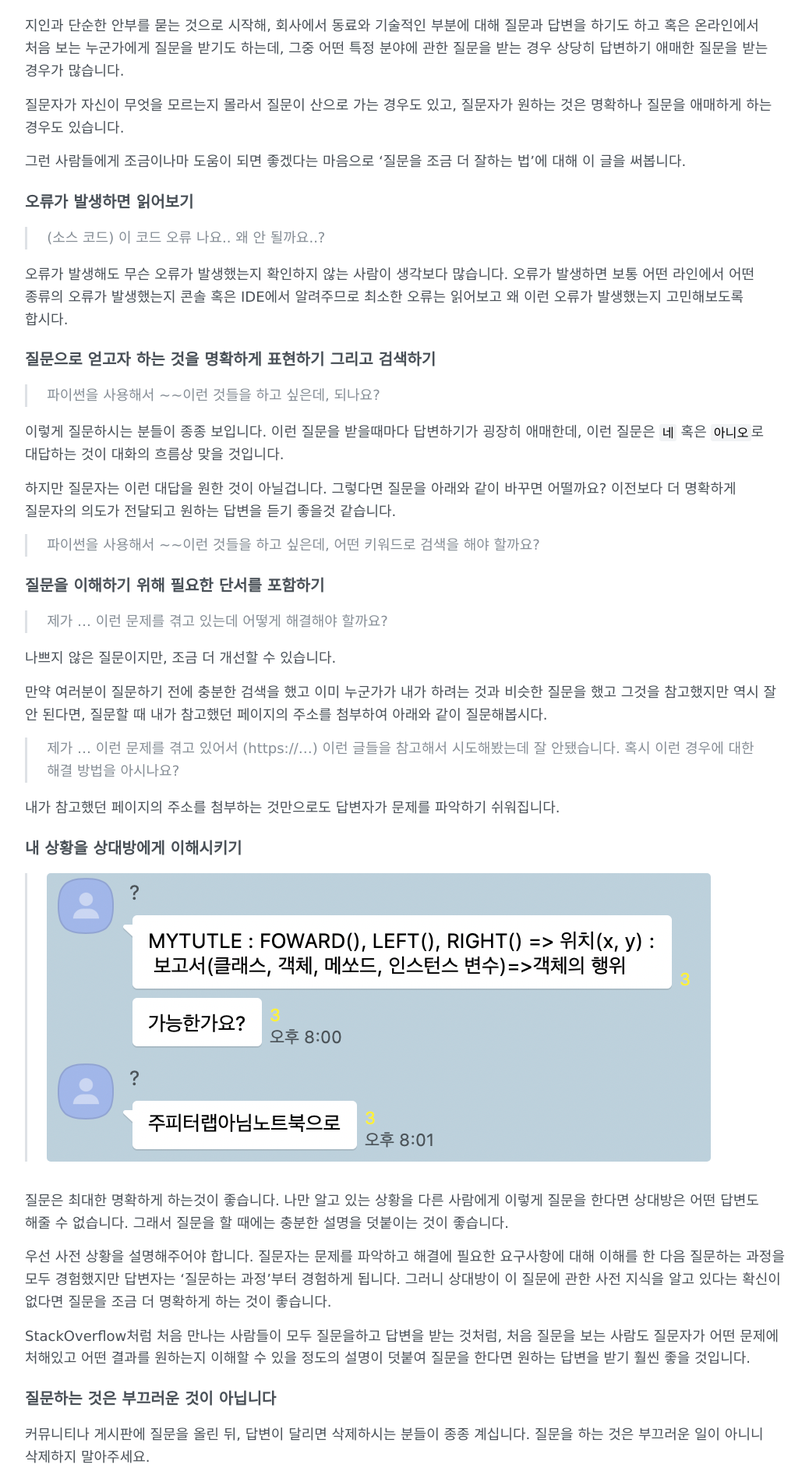
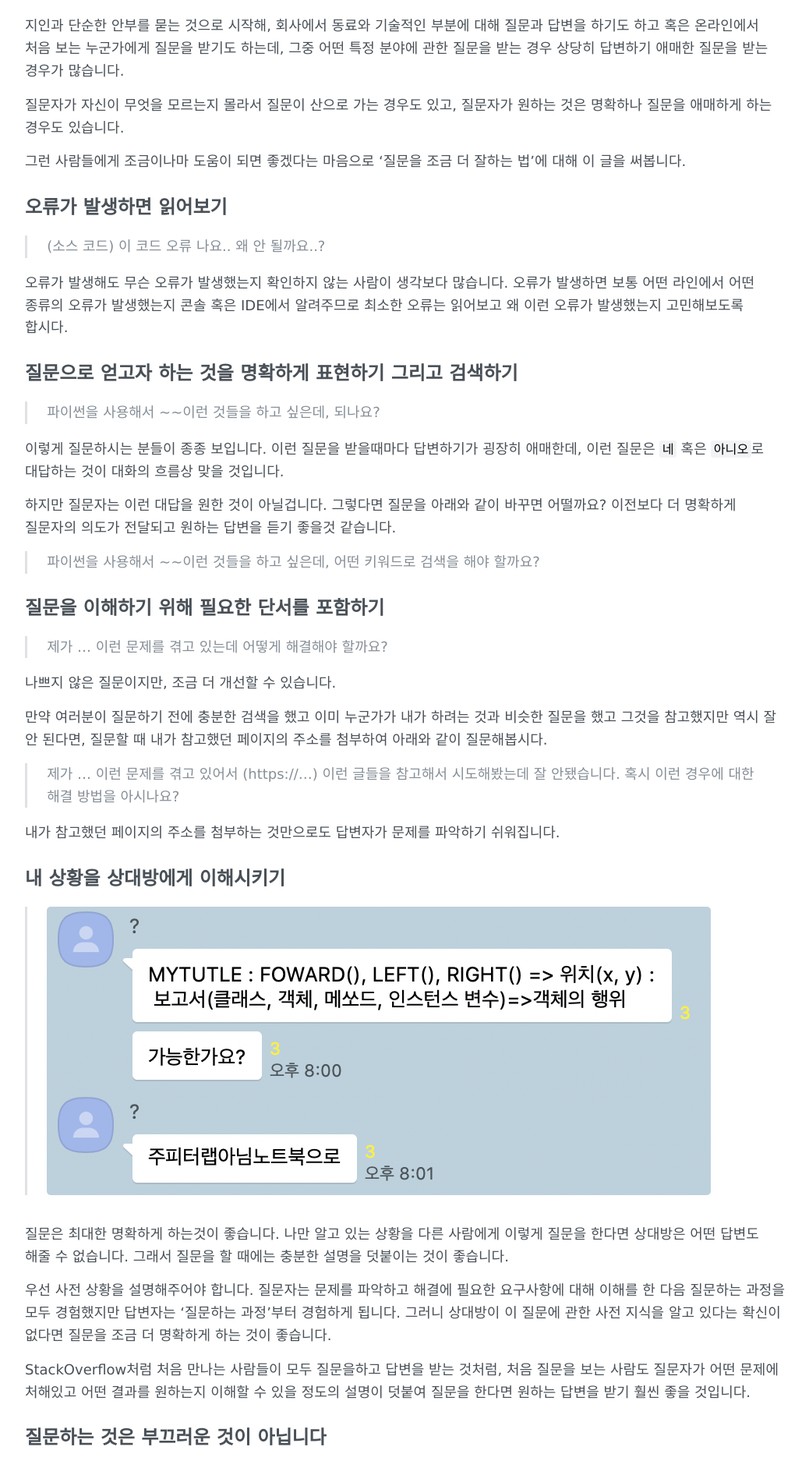
Before and after one commit to blurfx/xo.dev, a Jekyll site: the page built from _posts/2020-10-15-how-to-question.md, in a window 1280 px wide. Shown: the part 323-2206 px from the top of the page at 78% size, without its empty margins (118-1156 px from the left). Built offline with Jekyll 4.4.1, drawn with Linux system fonts in a browser that asks for light colours; comment, search, counter and statistics services are not loaded.

Commit message:
edit: fix heading

```diff
--- a/_posts/2020-10-15-how-to-question.md
+++ b/_posts/2020-10-15-how-to-question.md
@@ -13,13 +13,13 @@ comments: true
 
 그런 사람들에게 조금이나마 도움이 되면 좋겠다는 마음으로 '질문을 조금 더 잘하는 법'에 대해 이 글을 써봅니다.
 
-## 오류가 발생하면 읽어보기
+# 오류가 발생하면 읽어보기
 
 > (소스 코드) 이 코드 오류 나요.. 왜 안 될까요..?
 
 오류가 발생해도 무슨 오류가 발생했는지 확인하지 않는 사람이 생각보다 많습니다. 오류가 발생하면 보통 어떤 라인에서 어떤 종류의 오류가 발생했는지 콘솔 혹은 IDE에서 알려주므로 최소한 오류는 읽어보고 왜 이런 오류가 발생했는지 고민해보도록 합시다.
 
-## 질문으로 얻고자 하는 것을 명확하게 표현하기 그리고 검색하기
+# 질문으로 얻고자 하는 것을 명확하게 표현하기 그리고 검색하기
 
 > 파이썬을 사용해서 ~~이런 것들을 하고 싶은데, 되나요?
 
@@ -30,7 +30,7 @@ comments: true
 > 파이썬을 사용해서 ~~이런 것들을 하고 싶은데, 어떤 키워드로 검색을 해야 할까요?
 
 
-## 질문을 이해하기 위해 필요한 단서를 포함하기
+# 질문을 이해하기 위해 필요한 단서를 포함하기
 
 > 제가 ... 이런 문제를 겪고 있는데 어떻게 해결해야 할까요?
 
@@ -43,7 +43,7 @@ comments: true
 내가 참고했던 페이지의 주소를 첨부하는 것만으로도 답변자가 문제를 파악하기 쉬워집니다.
 
 
-## 내 상황을 상대방에게 이해시키기
+# 내 상황을 상대방에게 이해시키기
 
 > ![an example of a bad question](/images/how-to-question/bad-question.png)
 
@@ -54,7 +54,7 @@ comments: true
 StackOverflow처럼 처음 만나는 사람들이 모두 질문을하고 답변을 받는 것처럼, 처음 질문을 보는 사람도 질문자가 어떤 문제에 처해있고 어떤 결과를 원하는지 이해할 수 있을 정도의 설명이 덧붙여 질문을 한다면 원하는 답변을 받기 훨씬 좋을 것입니다.
 
 
-## 질문하는 것은 부끄러운 것이 아닙니다
+# 질문하는 것은 부끄러운 것이 아닙니다
 
 커뮤니티나 게시판에 질문을 올린 뒤, 답변이 달리면 삭제하시는 분들이 종종 계십니다. 질문을 하는 것은 부끄러운 일이 아니니 삭제하지 말아주세요.
 
```
